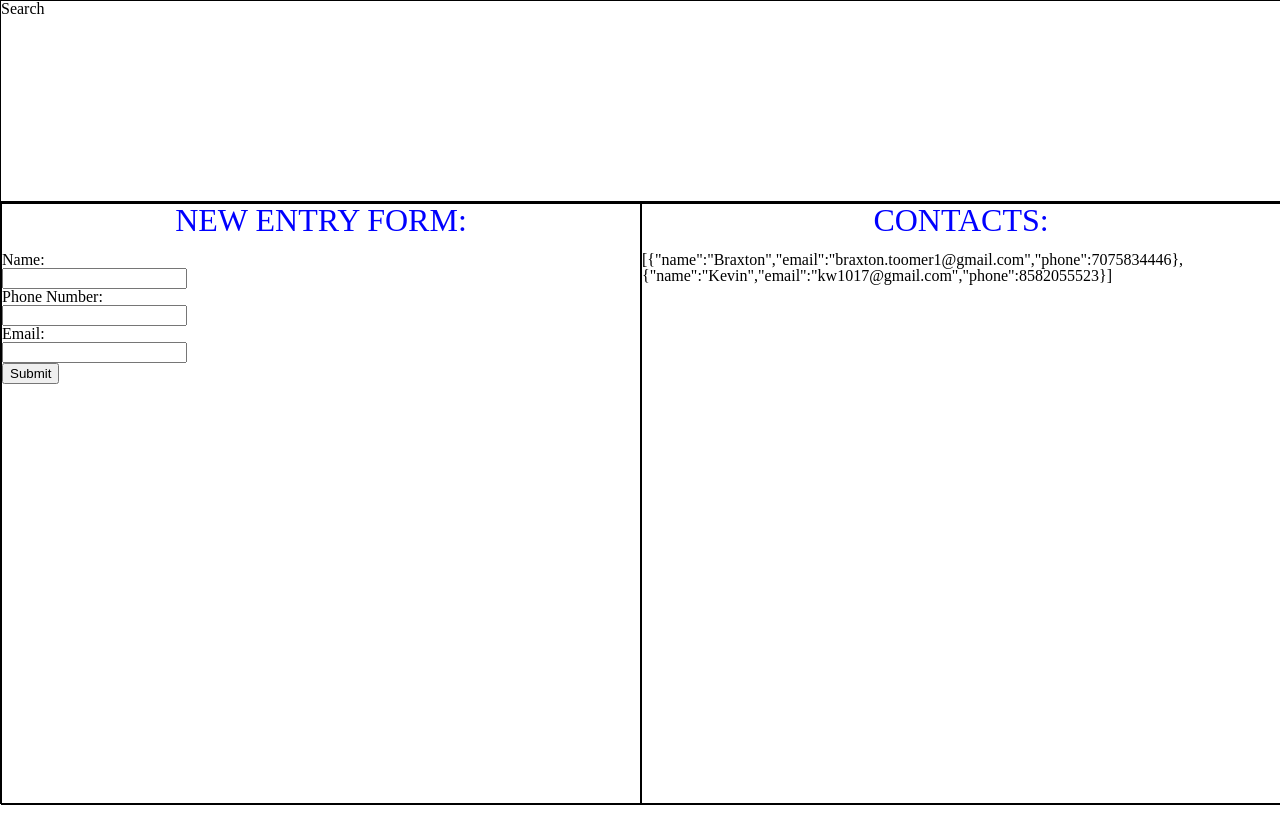
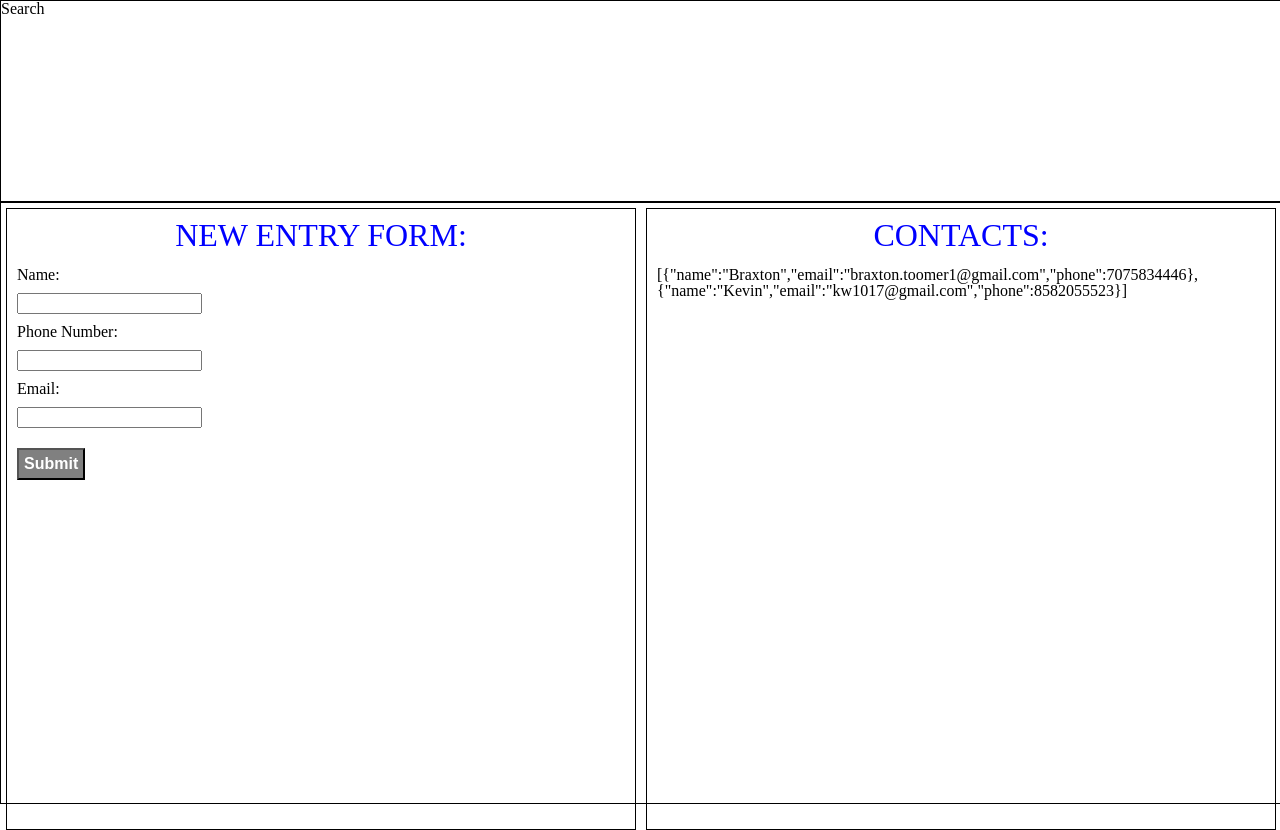
Before and after one commit to codenerd-21/project-1, a plain HTML site: page index.html in a window 1280 px wide. Before the commit the page ends 805 px from the top, so only its background shows below. Drawn offline with Linux system fonts and the light colour scheme.

Commit message:
adds styling to form and list

```diff
--- a/index.css
+++ b/index.css
@@ -21,12 +21,16 @@
 	border: 1px solid #000;
 	width: 50%;
 	height: 100%;
+	margin: 5px;
+	padding: 10px;
 }
 
 .list {
 	border: 1px solid #000;
 	width: 50%;
 	height: 100%;
+	margin: 5px;
+	padding: 10px;
 }
 
 h2 {
@@ -34,3 +38,15 @@ h2 {
 	color: blue;
 	font-size: 2em;
 }
+
+input {
+	margin: 10px 0;
+}
+
+#submit-btn {
+	color: white;
+	padding: 5px;
+	font-size: 1em;
+	font-weight: bolder;
+	background-color: gray;
+}
--- a/index.html
+++ b/index.html
@@ -23,7 +23,7 @@
 				<label for="email">Email:</label><br>
 				<input type="email" id="email" name="email" /><br>
 
-				<input type="submit" value="Submit" />
+				<input type="submit" id="submit-btn" value="Submit" />
 			</div>
 			<div class="list">
 				<h2>CONTACTS:</h2><br>
```
